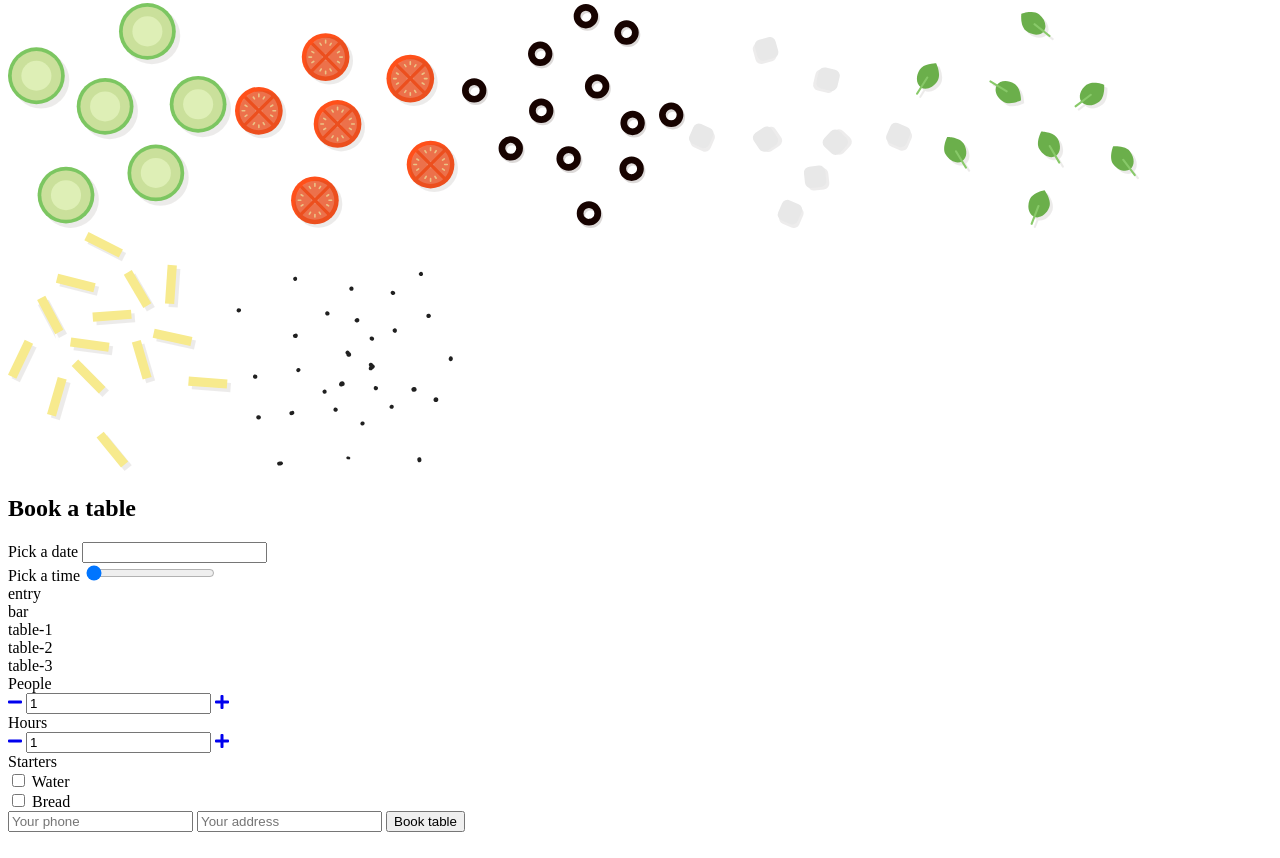
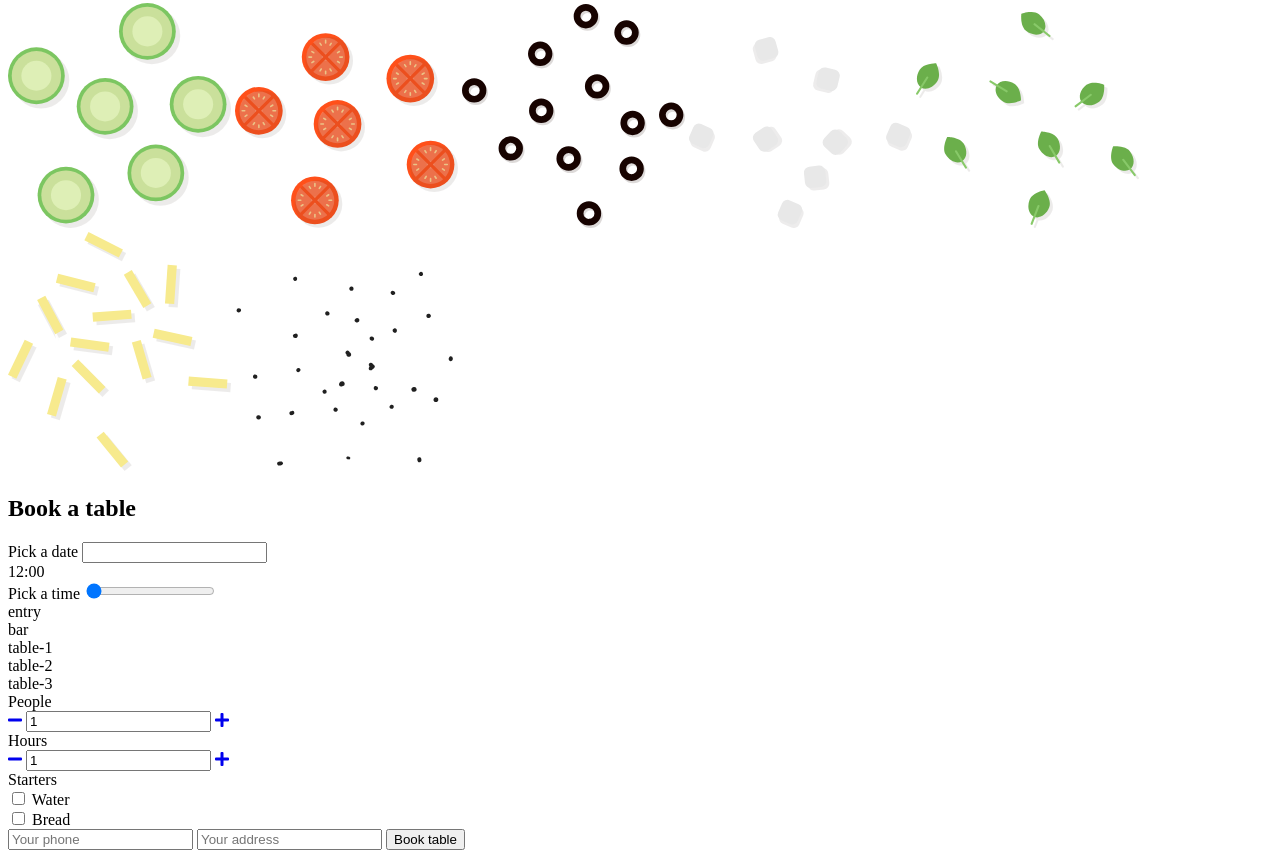
Before and after one commit to maciej-krzyzowski/project-pizzeria, a website with bundled scripts: page src/index.html in a window 1280 px wide. Shown: the part 7682-8540 px from the top of the page. Built offline with nearby package versions, Linux system fonts and the light colour scheme; data requests are answered from the project's data file.

Commit message:
Add structure HourPicker

```diff
--- a/src/index.html
+++ b/src/index.html
@@ -8,6 +8,7 @@
   <link href="https://fonts.googleapis.com/css?family=Lato:400,300i,700%7COswald:300,500,700&amp;subset=latin-ext" rel="stylesheet">
   <link href="https://use.fontawesome.com/releases/v5.7.2/css/all.css" rel="stylesheet">
   <link rel="stylesheet" href="https://cdn.jsdelivr.net/npm/flatpickr/dist/flatpickr.min.css">
+  <link rel="stylesheet" href="vendor/range-slider.min.js">
   <link rel="stylesheet" href="css/style.css">
 </head>
 <body>
@@ -244,6 +245,7 @@
 
   <script src="https://cdnjs.cloudflare.com/ajax/libs/handlebars.js/4.1.0/handlebars.min.js"></script>
   <script src="https://cdn.jsdelivr.net/npm/flatpickr"></script>
+  <script src="/vendor/range-slider.min.js"></script>
   <script src="js/app.js" type="module"></script>
 </body>
 </html>
--- a/src/js/components/Booking.js
+++ b/src/js/components/Booking.js
@@ -1,7 +1,8 @@
 import {templates, select} from '../settings.js';
 import {utils} from '../utils.js';
 import {AmountWidget} from './AmountWidget.js';
-import { DatePicker } from './DatePicker.js';
+import {DatePicker} from './DatePicker.js';
+import {HourPicker} from './HourPicker.js';
 
 export class Booking {
   constructor(wrapperBooking) {
@@ -24,6 +25,7 @@ export class Booking {
     thisBooking.dom.hoursAmount = thisBooking.dom.wrapper.querySelector(select.booking.hoursAmount);
     thisBooking.dom.datePicker = thisBooking.dom.wrapper.querySelector(select.widgets.datePicker.wrapper);
     console.log(thisBooking.dom.datePicker);
+    thisBooking.dom.hourPicker = thisBooking.dom.wrapper.querySelector(select.widgets.hourPicker.wrapper);
   }
 
   initWidgets() {
@@ -32,5 +34,6 @@ export class Booking {
     thisBooking.peopleAmount = new AmountWidget(thisBooking.dom.peopleAmount);
     thisBooking.hoursAmount = new AmountWidget(thisBooking.dom.hoursAmount);
     thisBooking.datePicker = new DatePicker(thisBooking.dom.datePicker);
+    thisBooking.hourPicker = new HourPicker(thisBooking.dom.hourPicker);
   }
 }
--- a/src/js/components/DatePicker.js
+++ b/src/js/components/DatePicker.js
@@ -16,10 +16,8 @@ export class DatePicker extends BaseWidget {
     const thisWidget = this;
 
     thisWidget.minDate = new Date(thisWidget.value);
-    console.log(thisWidget.minDate);
 
     thisWidget.maxDate = utils.addDays(thisWidget.minDate, 14);
-    console.log(thisWidget.maxDate);
 
 
     flatpickr(thisWidget.dom.input, { // eslint-disable-line
--- /dev/null
+++ b/src/js/components/HourPicker.js
@@ -0,0 +1,46 @@
+import {BaseWidget} from './BaseWidget.js';
+import {settings, select} from '../settings.js';
+import { utils } from '../utils.js';
+
+export class HourPicker extends BaseWidget {
+  constructor(wrapper) {
+    super(wrapper, settings.hours.open);
+
+    const thisWidget = this;
+
+    thisWidget.dom.input = thisWidget.dom.wrapper.querySelector(select.widgets.hourPicker.input);
+    thisWidget.dom.output = thisWidget.dom.wrapper.querySelector(select.widgets.hourPicker.output);
+    thisWidget.value = thisWidget.dom.input.value;
+
+    thisWidget.initPlugin();
+
+
+  }
+
+  initPlugin() {
+    const thisWidget = this;
+
+    rangeSlider.create(thisWidget.dom.input); // eslint-disable-line
+
+    thisWidget.dom.input.addEventListener('input', function(){
+      thisWidget.value = thisWidget.dom.input.value;
+    });
+  }
+
+  parseValue(value) {
+    const thisWidget = this;
+
+    thisWidget.hour = utils.numberToHour(value);
+    return thisWidget.hour;
+  }
+
+  isValid() {
+    return true;
+  }
+
+  renderValue() {
+    const thisWidget = this;
+
+    thisWidget.dom.output.innerHTML = thisWidget.value;
+  }
+}
```
Also changed, not shown: dist/index.html, dist/js/components/Booking.js, dist/js/components/DatePicker.js, dist/js/components/HourPicker.js (added), dist/vendor/range-slider.min.css (added), dist/vendor/range-slider.min.js (added), src/vendor/range-slider.min.css (added), src/vendor/range-slider.min.js (added), 2 other files.
